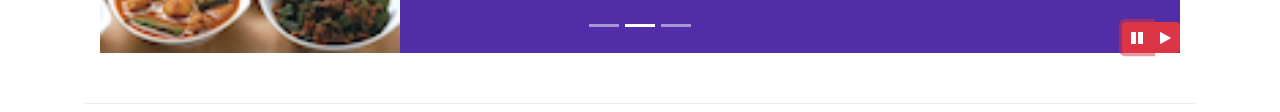
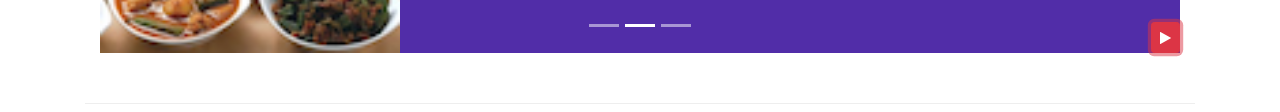
Before and after one commit to balalaXD/Bootstrap4-dabble, a website: page index.html in a window 1280 px wide. Both pictures are taken after a click on the button 1137 px from the left and 668 px from the top of the page. Shown: the part 631-743 px from the top of the page. Drawn offline with nearby package versions, Linux system fonts and the light colour scheme.

Commit message:
Bootstrap Grid -- Enhance UI/UX to use single button

```diff
--- a/index.html
+++ b/index.html
@@ -212,11 +212,8 @@
                         <span class="sr-only">Next</span>
                     </a>
                     <div class="btn-group" id="carouselButton">
-                        <button type="button" class="btn btn-sm btn-danger" id="carousel-pause">
+                        <button type="button" class="btn btn-sm btn-danger" id="carouselAnimate">
                             <span class="fa fa-pause"></span>
-                        </button>
-                        <button type="button" class="btn btn-sm btn-danger" id="carousel-play">
-                            <span class="fa fa-play"></span>
                         </button>
                     </div>
                 </div>
@@ -344,11 +341,15 @@
         $('.carousel').carousel({
             interval: 2000
         });
-        $('#carousel-pause').on('click', function() {
-            $('.carousel').carousel('pause');
-        });
-        $("#carousel-play").on('click', function() {
-            $('.carousel').carousel('cycle');
+        $('#carouselAnimate').on('click', function() {
+            animating = $('#carouselAnimate').children('span').hasClass("fa-pause");
+            if (animating) {
+                $('.carousel').carousel('pause');
+                $('#carouselAnimate').children('span').removeClass("fa-pause").addClass("fa-play");
+            } else {
+                $('.carousel').carousel('cycle');
+                $('#carouselAnimate').children('span').removeClass("fa-play").addClass("fa-pause");
+            }
         });
     });
     </script>
```
